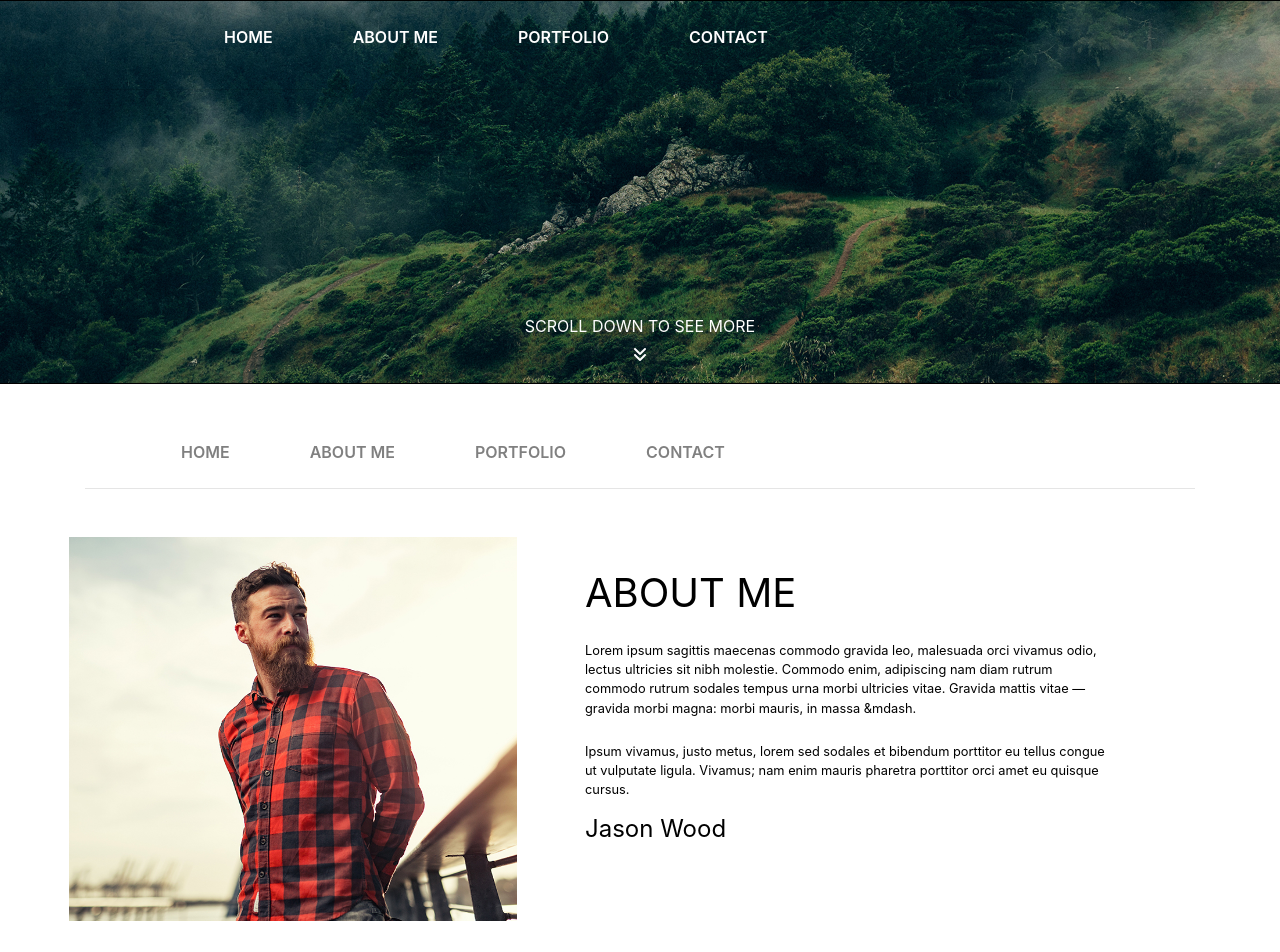
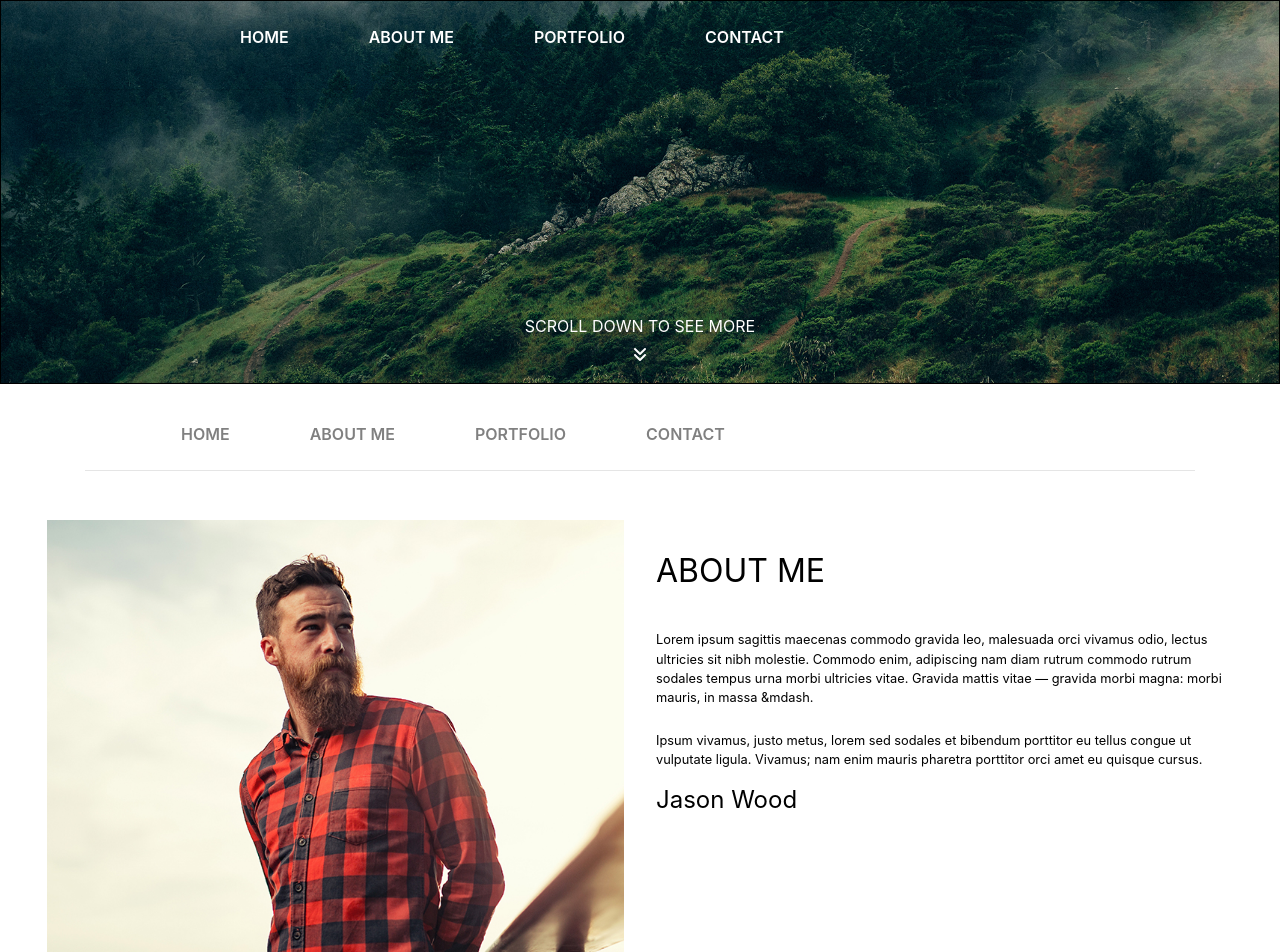
Before and after one commit to Vladimir199406/blitzTraineeTz, a React (Create React App) app: page / in a window 1280 px wide. Shown: the top 952 px of the page. Built offline with nearby package versions, Linux system fonts and the light colour scheme.

Commit message:
30.11.2020

```diff
--- a/src/App.css
+++ b/src/App.css
@@ -2,9 +2,8 @@
   color: white;
 }
 .background{
-  margin-right: -1rem;
-  margin-left: -1rem;
   height: 24rem;
+  width: 100%;
   border: 0.1rem solid #000; /* Параметры рамки */
   background: url(./pictures/BackgroundDesktop.jpg) 100% 100% no-repeat; /* Добавляем фон */
   background-size: cover; /* Масштабируем фон */
@@ -39,14 +38,14 @@
   color: white;
 }
 .jasonMan{
-  width: 28rem;
-  height: 24rem;
+  width: 100%;
+  height: 100%;
 }
 p{
   color: black;
   font-size: 0.8rem;
 }
-h1, h4{
+h1, h2, h4{
   color: black;
   font-weight: 400;
 }
@@ -59,3 +58,6 @@ h1, h4{
 .blackText{
   color: black;
 }
+.card{
+  border-color: white;
+}
--- a/src/App.js
+++ b/src/App.js
@@ -7,11 +7,10 @@ import './App.css';
 
 function App() {
   return (
-    <div className="App container-fluid">
+    <div className="App container-fluid text-center background">
 
 
 
-      <div className="background">
       <div>
           <nav className="navbar navbar-expand-lg navbar-light my-3">
               <button className="navbar-toggler navbar-toggler-icons" type="button" data-toggle="collapse"
@@ -50,11 +49,10 @@ function App() {
               <i className="fas fa-angle-double-down slimFont"></i>
           </div>
       </div>
-      </div>
 
 
 
-      <div className="container my-5">
+      <div className="container my-5 text-center">
           <nav className="navbar navbar-expand-lg navbar-light">
               <div className="collapse navbar-collapse">
                   <ul className="navbar-nav mr-auto">
@@ -80,12 +78,12 @@ function App() {
 
 
 
-      <div className="container row">
-          <div className="col-sm text-center">
-              <img src={jasonDesktop} alt="" className="jasonMan mb-md-auto"/>
+      <div className="container-fluid row mx-auto">
+          <div className="col-sm card">
+              <img src={jasonDesktop} alt="" className="jasonMan img-fluid"/>
           </div>
-          <div className="col-sm my-3">
-              <h1 className="text-left my-3">ABOUT ME</h1>
+          <div className="col-sm card my-3 text-left">
+              <h2 className="my-3">ABOUT ME</h2>
               <p className="my-4">Lorem ipsum sagittis maecenas commodo gravida leo, malesuada orci vivamus odio, lectus ultricies sit nibh molestie. Commodo enim, adipiscing nam diam rutrum commodo rutrum sodales tempus urna morbi ultricies vitae. Gravida mattis vitae&nbsp;&mdash; gravida morbi magna: morbi mauris, in massa&nbsp;&mdash.  </p>
               <p>Ipsum vivamus, justo metus, lorem sed sodales et bibendum porttitor eu tellus congue ut vulputate ligula. Vivamus; nam enim mauris pharetra porttitor orci amet eu quisque cursus.  </p>
               <h4>Jason Wood</h4>
```
Also changed, not shown: 1 other file (tests, documents, lock files or other folders). Lines whose indentation alone changed are shown as unchanged.
